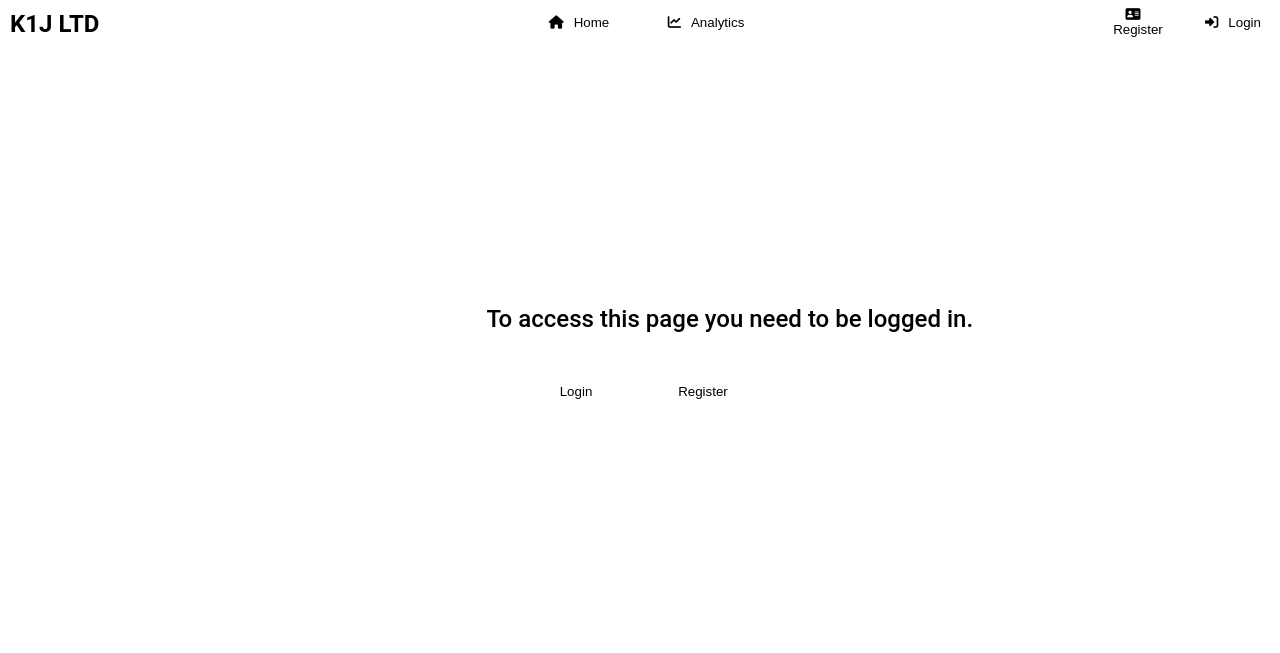
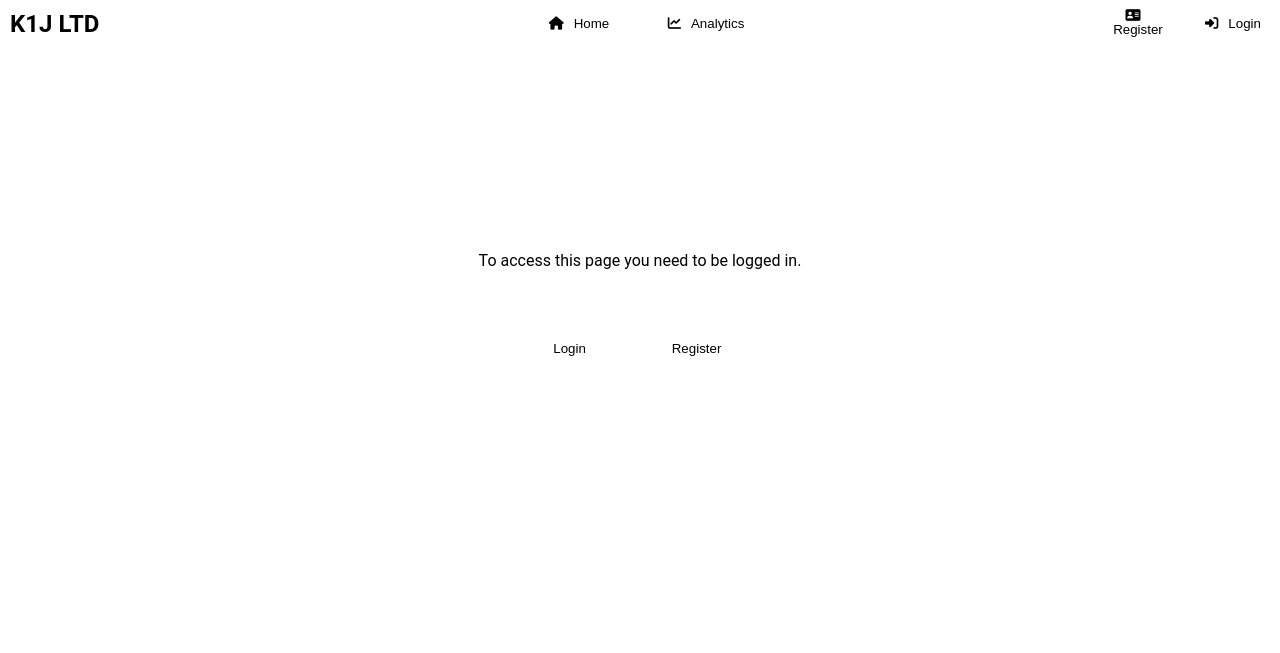
Before and after one commit to ArtemBielkovskyi/K1JLTD, a PHP site: page /html/UnSignedAnalyticsPage.php in a window 1280 px wide. Shown: the top 653 px of the page. Run offline with PHP 8.4, Linux system fonts and the light colour scheme.

Commit message:
changes to an unsigned user links on 'Analyics page'

```diff
--- a/html/UnSignedAnalyticsPage.css
+++ b/html/UnSignedAnalyticsPage.css
@@ -64,25 +64,30 @@ button:active{
 .logo{
     cursor: pointer;
 }
-span{
+/* span{
     position: absolute;
     font-size: 1.5rem;
     font-weight: 500;
     color: #000;
-    left: 38%;
     margin-top: 20%;
+    display: block;
+} */
+
+.YouNeedToSignText{
+    top:200px;
+    position: relative;
+}
+
+.LoginButton{
+    margin-left:39.5%;
 }
 
 .Button{
     display: inline-block;
     position: relative;
-    align-items: center;
-    justify-content: center;
-    margin-top: 25%;
-}
-
-.LoginButton{
-    margin-left: 40%;
+    /* align-items: center;
+    justify-content: center; */
+    margin-top: 20%;
 }
 
 .usericon{
--- a/html/UnSignedAnalyticsPage.php
+++ b/html/UnSignedAnalyticsPage.php
@@ -1,4 +1,4 @@
-<?php
+<d?php
     session_start();
 ?>
 
@@ -28,9 +28,9 @@
         </div>
 
         <?php if (!isset($_SESSION['email'])): ?>
-            <span>To access this page you need to be logged in.</span>
-                <a href="LoginPage.php"><button class="LoginButton Button">Login</button></a>
-                <a href="Registration.php"><button class="RegisterButton Button">Register</button></a>
+            <center><span class="YouNeedToSignText">To access this page you need to be logged in.</span></center>
+            <a href="LoginPage.php"><button class="LoginButton Button">Login</button></a>
+            <a href="Registration.php"><button class="RegisterButton Button">Register</button></a>
         <?php else: ?>
             <div class="usersDataBlock">
                 User's <?php echo $_SESSION['username']; ?> analytics data
```
